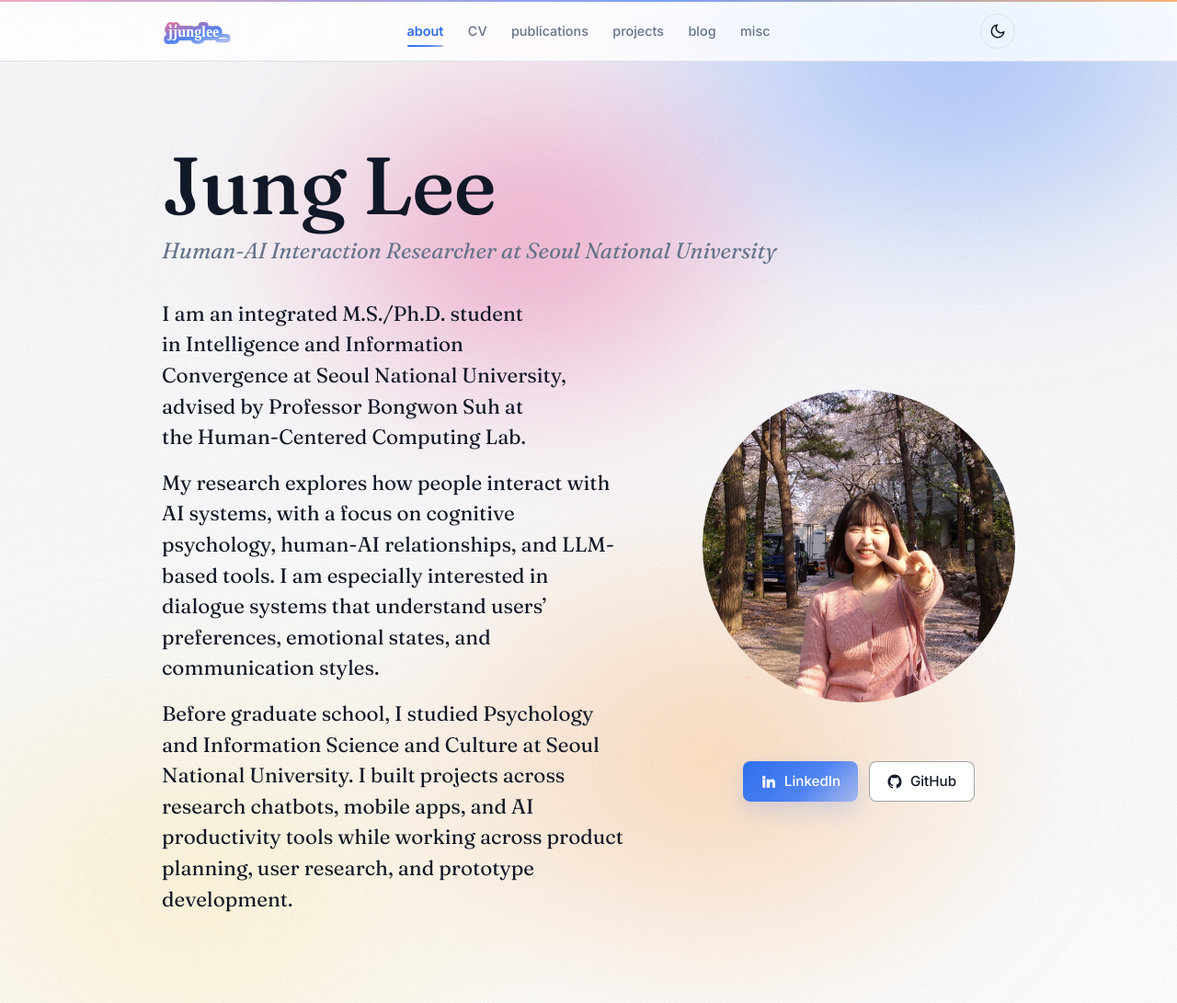
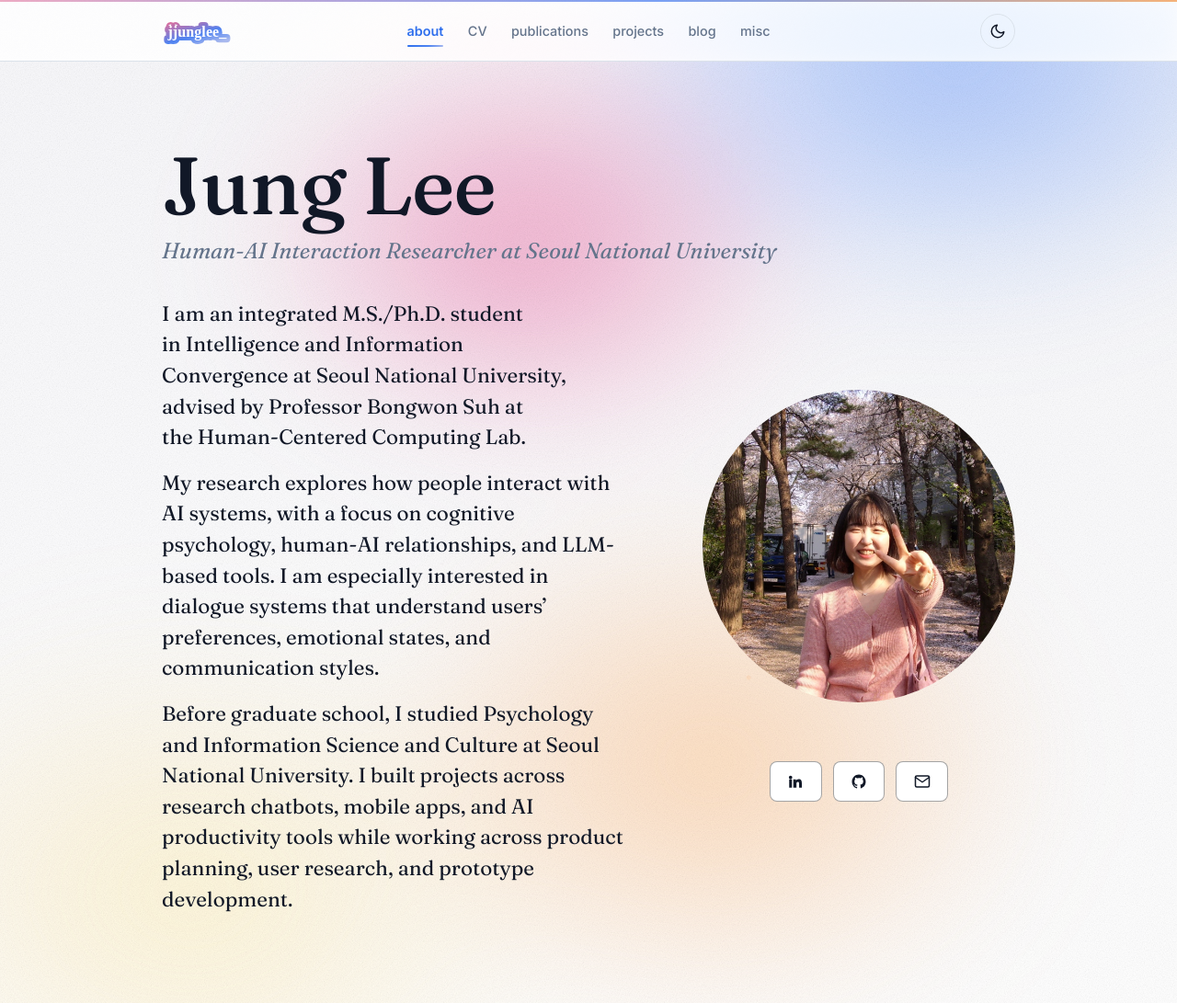
Before and after one commit to leejungp2/leejungp2.github.io, a Jekyll site: the page built from _pages/about.md, in a window 1280 px wide and 1091 px high. Shown: the whole window at 92% size. Built offline with Jekyll 4.4.1, drawn with Linux system fonts in a browser that asks for light colours.

Commit message:
Use Gmail compose link for email button

```diff
--- a/_includes/social-buttons.html
+++ b/_includes/social-buttons.html
@@ -1,10 +1,9 @@
 <div class="social-buttons">
   {%- if site.data.socials.linkedin and site.data.socials.linkedin != "" -%}
-    <a class="btn btn-primary" href="{{ site.data.socials.linkedin }}" target="_blank" rel="noopener" aria-label="LinkedIn profile">
+    <a class="btn btn-outline btn-linkedin" href="{{ site.data.socials.linkedin }}" target="_blank" rel="noopener" aria-label="LinkedIn profile">
       <svg viewBox="0 0 24 24" fill="currentColor" aria-hidden="true">
         <path d="M4.98 3.5a2.5 2.5 0 1 1 0 5 2.5 2.5 0 0 1 0-5zM3 9h4v12H3zM9 9h3.8v1.7h.05c.53-1 1.83-2.05 3.76-2.05 4.02 0 4.76 2.64 4.76 6.08V21h-4v-5.3c0-1.26-.02-2.9-1.77-2.9-1.77 0-2.04 1.38-2.04 2.8V21H9z" />
       </svg>
-      LinkedIn
     </a>
   {%- endif -%}
   {%- if site.data.socials.github and site.data.socials.github != "" -%}
@@ -12,7 +11,15 @@
       <svg viewBox="0 0 24 24" fill="currentColor" aria-hidden="true">
         <path d="M12 2C6.48 2 2 6.58 2 12.25c0 4.53 2.87 8.37 6.84 9.73.5.1.68-.22.68-.49 0-.24-.01-.87-.01-1.71-2.78.62-3.37-1.37-3.37-1.37-.45-1.18-1.11-1.49-1.11-1.49-.91-.64.07-.62.07-.62 1 .07 1.53 1.06 1.53 1.06.89 1.56 2.34 1.11 2.91.85.09-.66.35-1.11.63-1.37-2.22-.26-4.56-1.14-4.56-5.07 0-1.12.39-2.03 1.03-2.75-.1-.26-.45-1.3.1-2.71 0 0 .84-.27 2.75 1.05A9.34 9.34 0 0 1 12 6.84c.85 0 1.71.12 2.51.34 1.91-1.32 2.75-1.05 2.75-1.05.55 1.41.2 2.45.1 2.71.64.72 1.03 1.63 1.03 2.75 0 3.94-2.34 4.81-4.57 5.06.36.32.68.94.68 1.9 0 1.37-.01 2.48-.01 2.82 0 .27.18.6.69.49A10.03 10.03 0 0 0 22 12.25C22 6.58 17.52 2 12 2z" />
       </svg>
-      GitHub
+    </a>
+  {%- endif -%}
+  {%- assign email_address = site.data.socials.email | default: site.email -%}
+  {%- if email_address and email_address != "" -%}
+    <a class="btn btn-outline btn-mail" href="https://mail.google.com/mail/?view=cm&amp;fs=1&amp;to={{ email_address | uri_escape }}" target="_blank" rel="noopener" aria-label="Email Jung Lee">
+      <svg viewBox="0 0 24 24" fill="none" stroke="currentColor" stroke-width="2" stroke-linecap="round" stroke-linejoin="round" aria-hidden="true">
+        <path d="M4 4h16c1.1 0 2 .9 2 2v12c0 1.1-.9 2-2 2H4c-1.1 0-2-.9-2-2V6c0-1.1.9-2 2-2z" />
+        <path d="m22 6-10 7L2 6" />
+      </svg>
     </a>
   {%- endif -%}
 </div>
```
